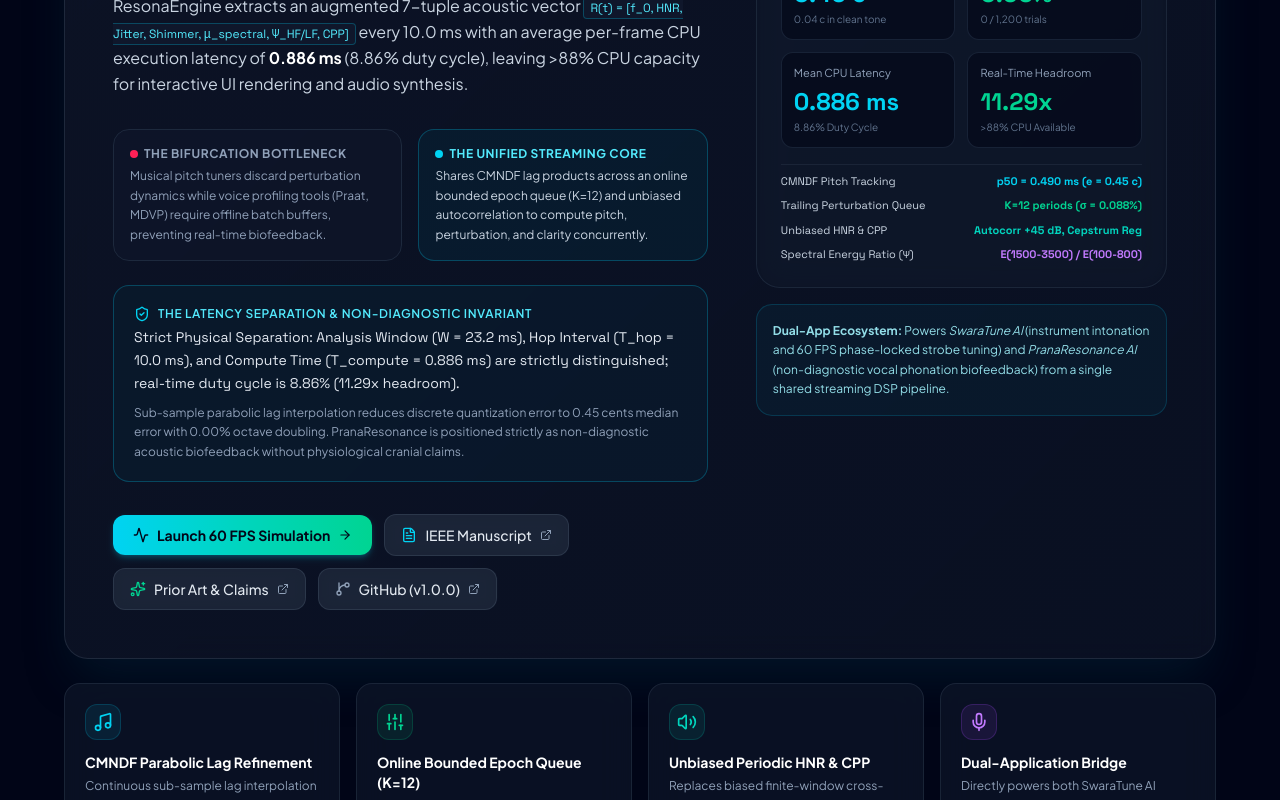
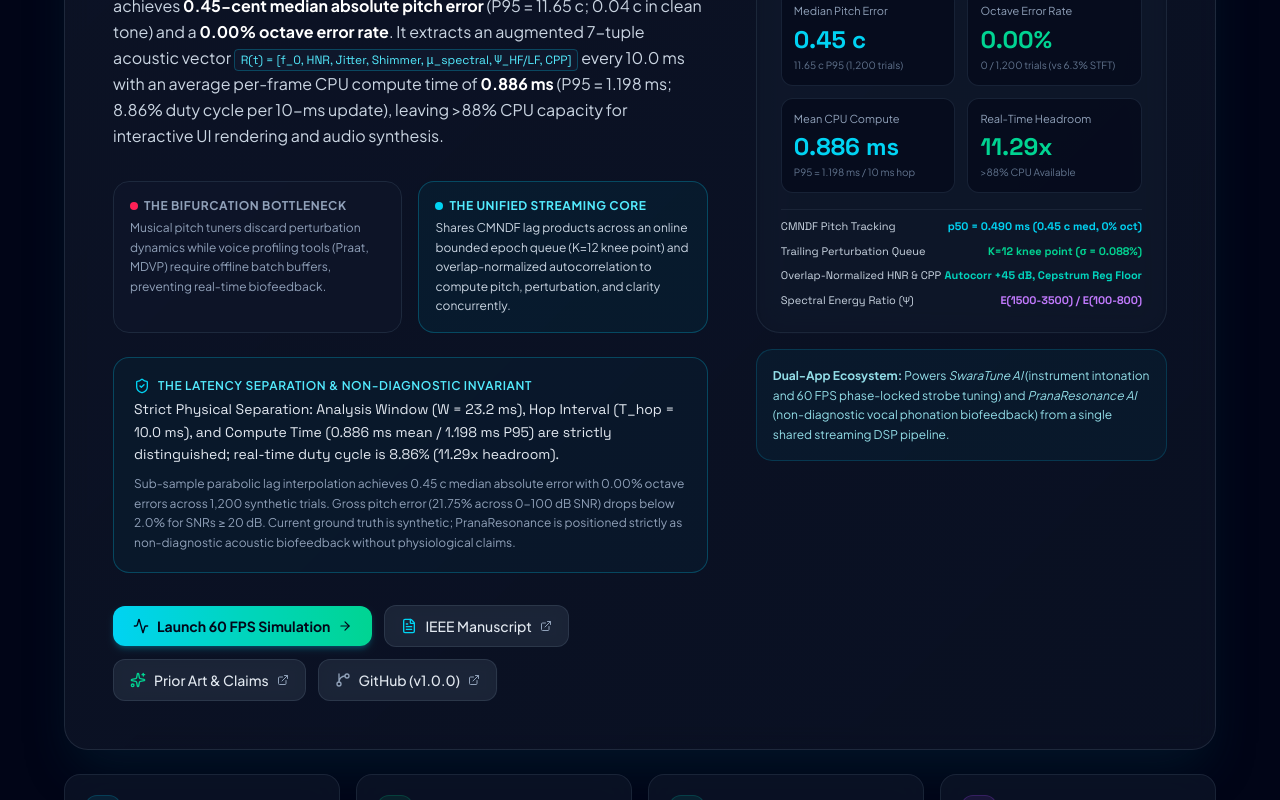
Before and after one commit to rswarke1972-art/Sahil, a React (Vite) app: page / in a window 1280 px wide. Shown: the part 10980-11780 px from the top of the page. Built offline with nearby package versions, Linux system fonts and the light colour scheme.

Commit message:
docs: qualify Algorithm 08 (ResonaEngine) telemetry, GPE definition, and knee point

```diff
--- a/src/components/AlgorithmShowcase.jsx
+++ b/src/components/AlgorithmShowcase.jsx
@@ -1653,7 +1653,7 @@ export default function AlgorithmShowcase() {
                 </div>
 
                 <p className="text-slate-300 text-sm sm:text-base leading-relaxed">
-                  A streaming digital signal processing engine that bridges musical intonation tracking and clinical vocal perturbation profiling. Rather than requiring long offline batch recordings (&gt;1.0 s) or sluggish neural models (&gt;25 ms), ResonaEngine extracts an augmented 7-tuple acoustic vector <code className="text-cyan-300 font-mono-code text-xs bg-slate-900 px-1.5 py-0.5 rounded border border-cyan-500/30">R(t) = [f_0, HNR, Jitter, Shimmer, μ_spectral, Ψ_HF/LF, CPP]</code> every 10.0 ms with an average per-frame CPU execution latency of <strong className="text-white">0.886 ms</strong> (8.86% duty cycle), leaving &gt;88% CPU capacity for interactive UI rendering and audio synthesis.
+                  A streaming digital signal processing engine that bridges musical intonation tracking and clinical vocal perturbation profiling. In controlled synthetic evaluation across 1,200 trials (55 to 1760 Hz, 0 to 100 dB SNR), ResonaEngine achieves <strong className="text-white">0.45-cent median absolute pitch error</strong> (P95 = 11.65 c; 0.04 c in clean tone) and a <strong className="text-white">0.00% octave error rate</strong>. It extracts an augmented 7-tuple acoustic vector <code className="text-cyan-300 font-mono-code text-xs bg-slate-900 px-1.5 py-0.5 rounded border border-cyan-500/30">R(t) = [f_0, HNR, Jitter, Shimmer, μ_spectral, Ψ_HF/LF, CPP]</code> every 10.0 ms with an average per-frame CPU compute time of <strong className="text-white">0.886 ms</strong> (P95 = 1.198 ms; 8.86% duty cycle per 10-ms update), leaving &gt;88% CPU capacity for interactive UI rendering and audio synthesis.
                 </p>
 
                 {/* Problem vs Breakthrough Grid */}
@@ -1674,7 +1674,7 @@ export default function AlgorithmShowcase() {
                       The Unified Streaming Core
                     </div>
                     <p className="text-xs text-slate-300 leading-relaxed">
-                      Shares CMNDF lag products across an online bounded epoch queue (K=12) and unbiased autocorrelation to compute pitch, perturbation, and clarity concurrently.
+                      Shares CMNDF lag products across an online bounded epoch queue (K=12 knee point) and overlap-normalized autocorrelation to compute pitch, perturbation, and clarity concurrently.
                     </p>
                   </div>
                 </div>
@@ -1686,10 +1686,10 @@ export default function AlgorithmShowcase() {
                     <span>The Latency Separation &amp; Non-Diagnostic Invariant</span>
                   </div>
                   <p className="text-slate-200 text-sm font-mono-code leading-relaxed">
-                    Strict Physical Separation: Analysis Window (W = 23.2 ms), Hop Interval (T_hop = 10.0 ms), and Compute Time (T_compute = 0.886 ms) are strictly distinguished; real-time duty cycle is 8.86% (11.29x headroom).
+                    Strict Physical Separation: Analysis Window (W = 23.2 ms), Hop Interval (T_hop = 10.0 ms), and Compute Time (0.886 ms mean / 1.198 ms P95) are strictly distinguished; real-time duty cycle is 8.86% (11.29x headroom).
                   </p>
                   <p className="text-slate-400 text-xs mt-2 leading-relaxed">
-                    Sub-sample parabolic lag interpolation reduces discrete quantization error to 0.45 cents median error with 0.00% octave doubling. PranaResonance is positioned strictly as non-diagnostic acoustic biofeedback without physiological cranial claims.
+                    Sub-sample parabolic lag interpolation achieves 0.45 c median absolute error with 0.00% octave errors across 1,200 synthetic trials. Gross pitch error (21.75% across 0-100 dB SNR) drops below 2.0% for SNRs &ge; 20 dB. Current ground truth is synthetic; PranaResonance is positioned strictly as non-diagnostic acoustic biofeedback without physiological claims.
                   </p>
                 </div>
 
@@ -1756,19 +1756,19 @@ export default function AlgorithmShowcase() {
 
                   <div className="grid grid-cols-2 gap-3">
                     <div className="p-3 rounded-xl bg-slate-950/60 border border-slate-800/80">
-                      <span className="text-[11px] text-slate-400 block mb-1">Median Cent Error</span>
+                      <span className="text-[11px] text-slate-400 block mb-1">Median Pitch Error</span>
                       <span className="text-2xl font-extrabold text-cyan-400 font-mono-code">0.45 c</span>
-                      <span className="text-[10px] text-slate-500 block mt-0.5">0.04 c in clean tone</span>
+                      <span className="text-[10px] text-slate-500 block mt-0.5">11.65 c P95 (1,200 trials)</span>
                     </div>
                     <div className="p-3 rounded-xl bg-slate-950/60 border border-slate-800/80">
                       <span className="text-[11px] text-slate-400 block mb-1">Octave Error Rate</span>
                       <span className="text-2xl font-extrabold text-emerald-400 font-mono-code">0.00%</span>
-                      <span className="text-[10px] text-slate-500 block mt-0.5">0 / 1,200 trials</span>
+                      <span className="text-[10px] text-slate-500 block mt-0.5">0 / 1,200 trials (vs 6.3% STFT)</span>
                     </div>
                     <div className="p-3 rounded-xl bg-slate-950/60 border border-slate-800/80">
-                      <span className="text-[11px] text-slate-400 block mb-1">Mean CPU Latency</span>
+                      <span className="text-[11px] text-slate-400 block mb-1">Mean CPU Compute</span>
                       <span className="text-2xl font-extrabold text-cyan-400 font-mono-code">0.886 ms</span>
-                      <span className="text-[10px] text-slate-500 block mt-0.5">8.86% Duty Cycle</span>
+                      <span className="text-[10px] text-slate-500 block mt-0.5">P95 = 1.198 ms / 10 ms hop</span>
                     </div>
                     <div className="p-3 rounded-xl bg-slate-950/60 border border-slate-800/80">
                       <span className="text-[11px] text-slate-400 block mb-1">Real-Time Headroom</span>
@@ -1780,15 +1780,15 @@ export default function AlgorithmShowcase() {
                   <div className="space-y-2 pt-2 border-t border-slate-800/80 font-mono-code text-[11px]">
                     <div className="flex justify-between text-slate-300">
                       <span>CMNDF Pitch Tracking</span>
-                      <span className="text-cyan-400 font-bold">p50 = 0.490 ms (e = 0.45 c)</span>
+                      <span className="text-cyan-400 font-bold">p50 = 0.490 ms (0.45 c med, 0% oct)</span>
                     </div>
                     <div className="flex justify-between text-slate-300">
                       <span>Trailing Perturbation Queue</span>
-                      <span className="text-emerald-400 font-bold">K=12 periods (σ = 0.088%)</span>
+                      <span className="text-emerald-400 font-bold">K=12 knee point (σ = 0.088%)</span>
                     </div>
                     <div className="flex justify-between text-slate-300">
-                      <span>Unbiased HNR &amp; CPP</span>
-                      <span className="text-teal-400 font-bold">Autocorr +45 dB, Cepstrum Reg</span>
+                      <span>Overlap-Normalized HNR &amp; CPP</span>
+                      <span className="text-teal-400 font-bold">Autocorr +45 dB, Cepstrum Reg Floor</span>
                     </div>
                     <div className="flex justify-between text-slate-300">
                       <span>Spectral Energy Ratio (Ψ)</span>
@@ -1821,7 +1821,7 @@ export default function AlgorithmShowcase() {
               <div className="w-9 h-9 rounded-xl bg-emerald-500/10 border border-emerald-500/20 flex items-center justify-center text-emerald-400 mb-3">
                 <Sliders className="w-5 h-5" />
               </div>
-              <h4 className="text-sm font-bold text-white mb-1">Online Bounded Epoch Queue (K=12)</h4>
+              <h4 className="text-sm font-bold text-white mb-1">Online Bounded Epoch Queue (K=12 Knee Point)</h4>
               <p className="text-xs text-slate-400 leading-relaxed">
                 Eliminates multi-second offline batch phonation requirements by tracking micro-perturbations (Jitter, Shimmer) over a rolling window of recent pitch cycles.
               </p>
@@ -1831,7 +1831,7 @@ export default function AlgorithmShowcase() {
               <div className="w-9 h-9 rounded-xl bg-teal-500/10 border border-teal-500/20 flex items-center justify-center text-teal-400 mb-3">
                 <Volume2 className="w-5 h-5" />
               </div>
-              <h4 className="text-sm font-bold text-white mb-1">Unbiased Periodic HNR &amp; CPP</h4>
+              <h4 className="text-sm font-bold text-white mb-1">Overlap-Normalized Periodic HNR &amp; CPP</h4>
               <p className="text-xs text-slate-400 leading-relaxed">
                 Replaces biased finite-window cross-correlation with sample-overlap weighting and computes cepstral peak prominence above a log-spectrum regression floor.
               </p>
```
